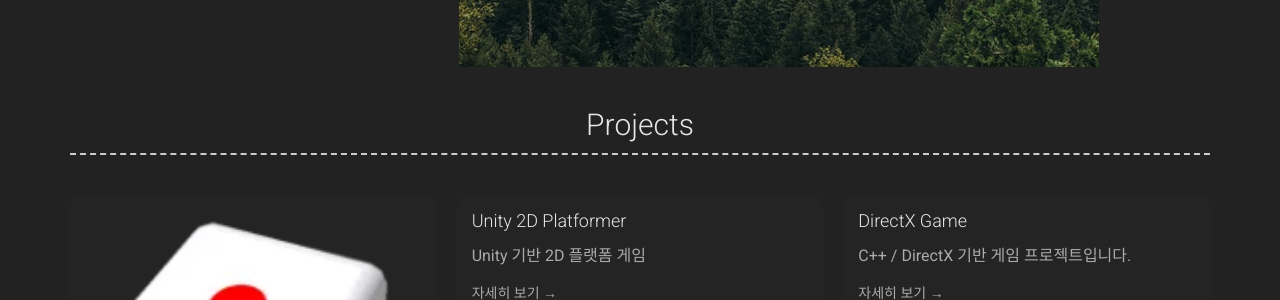
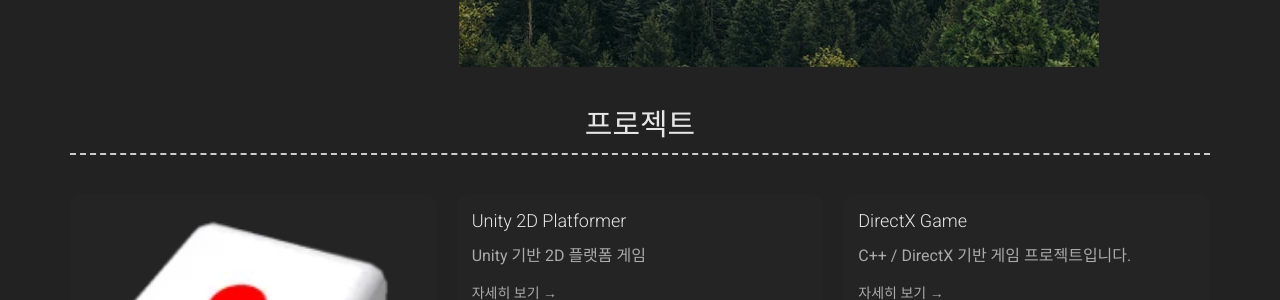
Before and after one commit to new6ie3/new6ie3.github.io, a Jekyll site: the page built from index.md, in a window 1280 px wide and 900 px high, scrolled down 839 px. Shown: the part 153-453 px from the top of the window. Built offline with Jekyll 4.4.1, drawn with Linux system fonts in a browser that asks for light colours; nearby versions of some CDN libraries.

Commit message:
Update _config.yml

```diff
--- a/_config.yml
+++ b/_config.yml
@@ -35,7 +35,7 @@ googlescholar_username: D847cGsAAAAJ
 
 # Additional icon links
 additional_links:
-- title: Link name
+- title: new6ie3
   icon: Font Awesome brand icon name (eg. fab fa-twitter) (https://fontawesome.com/icons?d=gallery&s=brands&m=free)
   url: https://new6ie3.github.io
 # - title: another link
@@ -49,7 +49,7 @@ additional_links:
 # google_analytics: "UA-00000000-0"
 
 # About Section
-# about_title: About Me (Use this to override about section title)
+# about_title: 소개 (Use this to override about section title)
 about_profile_image: Directory of profile image (eg. images/profile.jpg)
 about_content: | # this will include new lines to allow paragraphs
   Write an awesome description about yourself here, this supports markdown, so you can add [links](http://foobar.com) and highlight things <mark>like this</mark>.
@@ -61,7 +61,7 @@ about_content: | # this will include new lines to allow paragraphs
     - Images ![alt text](/images/landscape-trees.jpg "Trees")
 
 content:
-  - title: Projects
+  - title: 프로젝트
     layout: projects
     content:
       - layout: left
```
